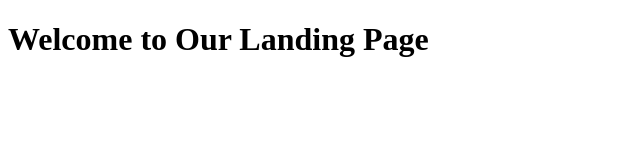
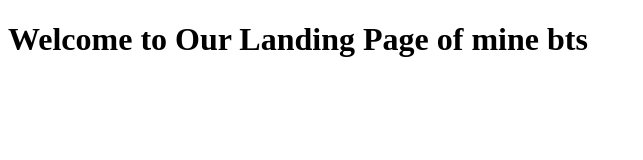
Before and after one commit to Prathikhya/OIBSIP, a plain HTML site: page WebDev-L1-LandingPage/index.html in a window 1280 px wide. Shown: the whole page, without its empty margins (0-643 px from the left). Drawn offline with Linux system fonts and the light colour scheme.

Commit message:
Initial setup

```diff
--- a/WebDev-L1-LandingPage/index.html
+++ b/WebDev-L1-LandingPage/index.html
@@ -6,6 +6,6 @@
     <title>Landing Page</title>
 </head>
 <body>
-    <h1>Welcome to Our Landing Page</h1>
+    <h1>Welcome to Our Landing Page of mine bts</h1>
 </body>
 </html>
```
Also changed, not shown: WebDev-L1-LandingPage/CSS/style.css (added).
